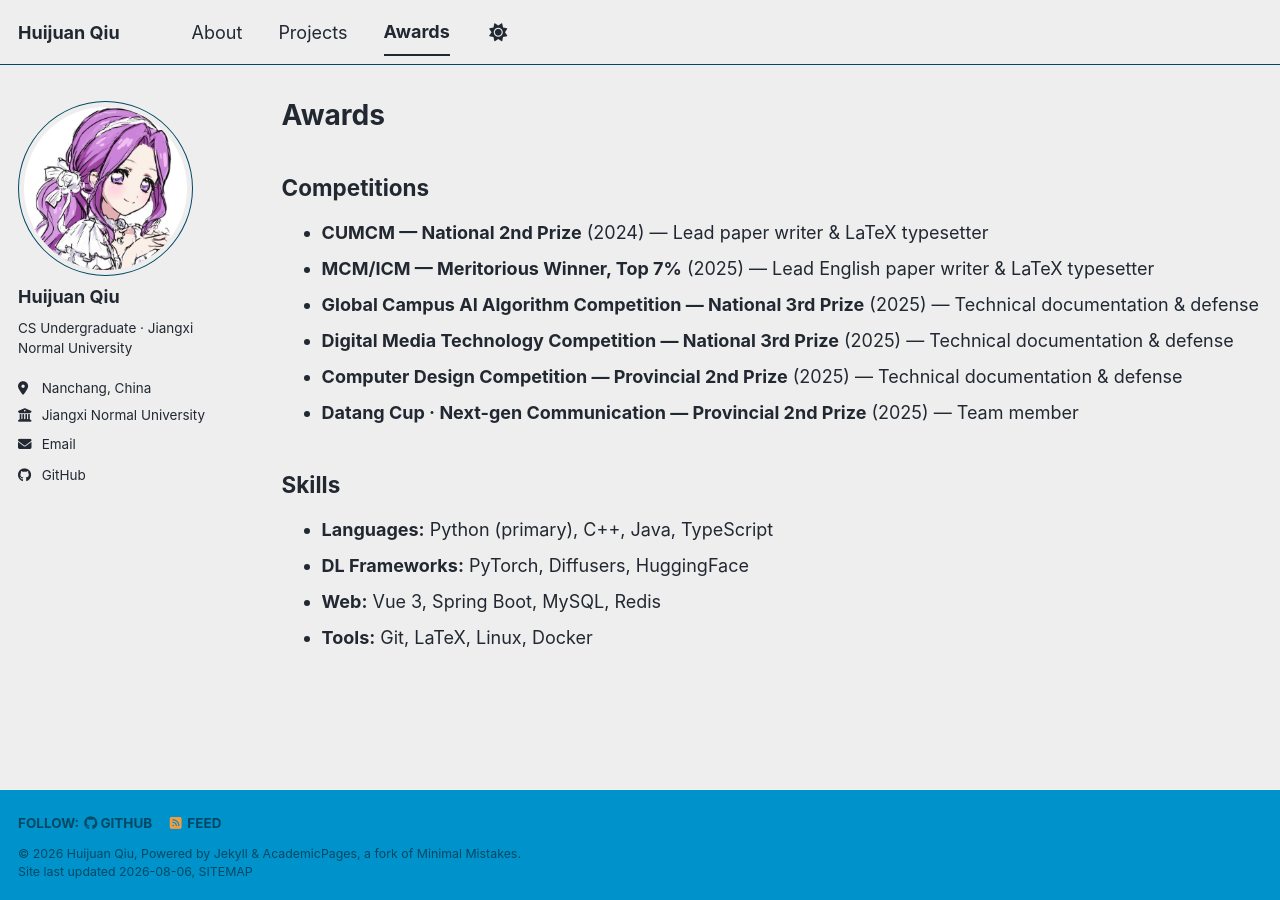
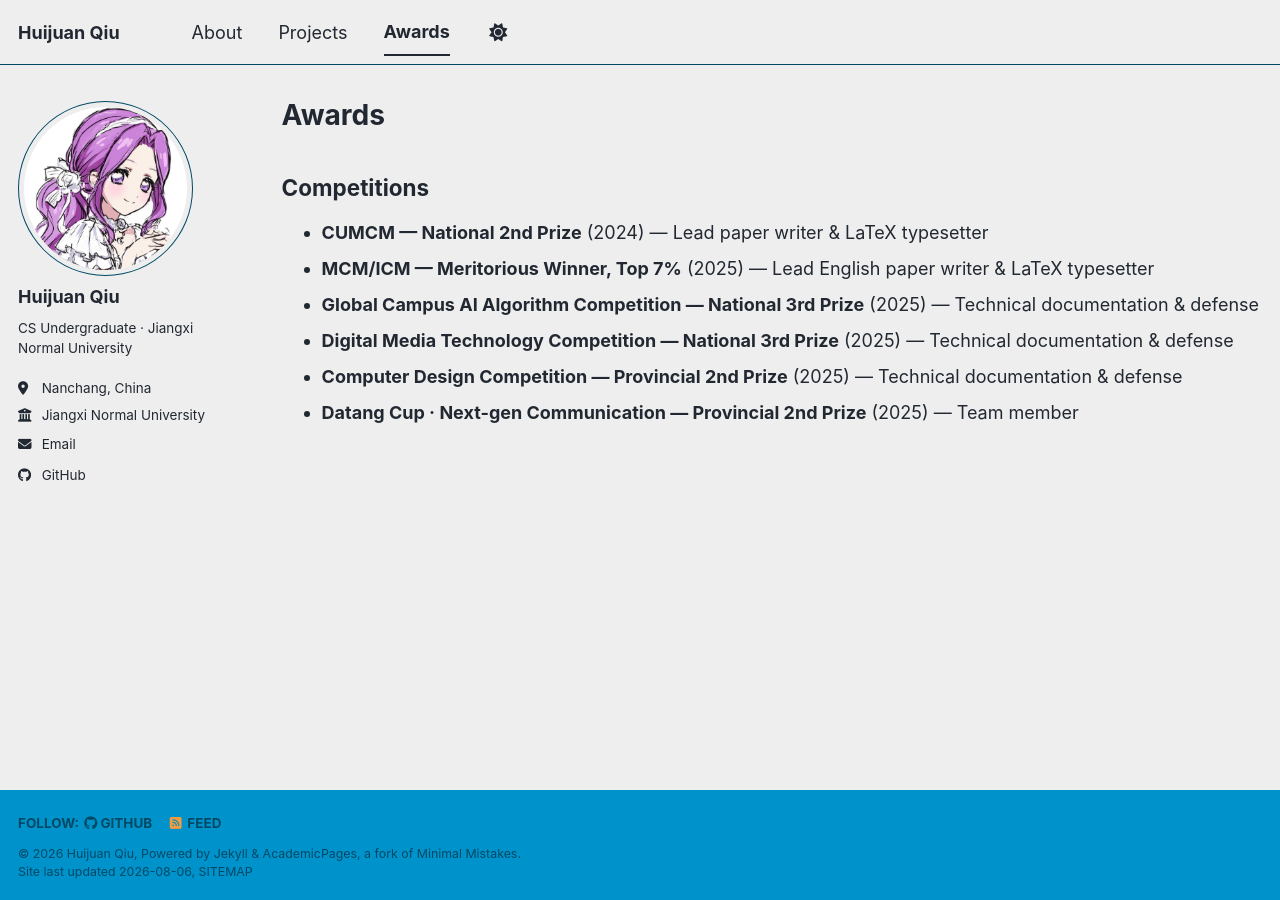
Before and after one commit to 11111XIMOLOKO/11111XIMOLOKO.github.io, a Jekyll site: the page built from _pages/cv.md, in a window 1280 px wide. Built offline with Jekyll 4.4.1, drawn with Linux system fonts in a browser that asks for light colours; a style sheet for code colours, icons or effects is not loaded.

Commit message:
移除Skills板块

```diff
--- a/_pages/cv.md
+++ b/_pages/cv.md
@@ -18,10 +18,3 @@ redirect_from:
 * **Digital Media Technology Competition — National 3rd Prize** (2025) — Technical documentation & defense
 * **Computer Design Competition — Provincial 2nd Prize** (2025) — Technical documentation & defense
 * **Datang Cup · Next-gen Communication — Provincial 2nd Prize** (2025) — Team member
-
-## Skills
-
-* **Languages:** Python (primary), C++, Java, TypeScript
-* **DL Frameworks:** PyTorch, Diffusers, HuggingFace
-* **Web:** Vue 3, Spring Boot, MySQL, Redis
-* **Tools:** Git, LaTeX, Linux, Docker
```
